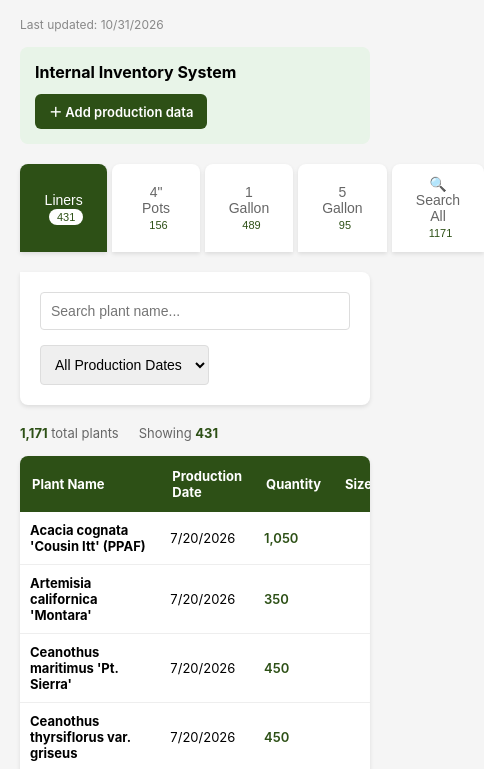
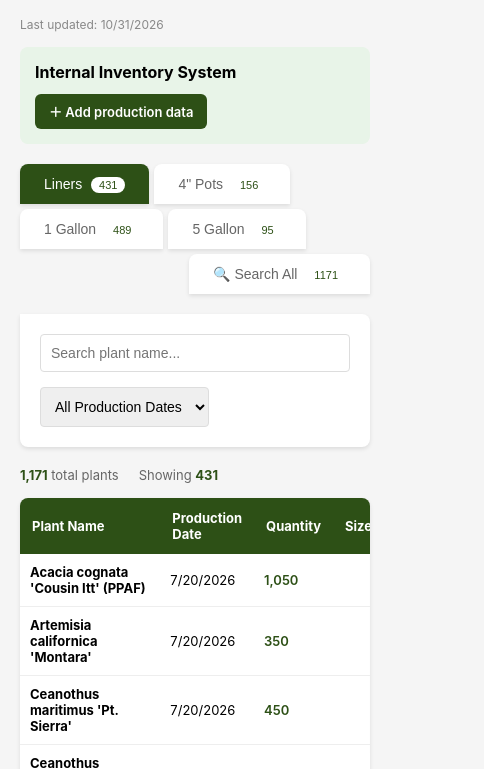
Before and after one commit to tfross67/liveinventory, a plain HTML site: page index.html in a window 390 px wide. Shown: the part 107-876 px from the top of the page, 484 px wide, since content can reach past the window. Drawn offline with Linux system fonts and the light colour scheme; no server answers.

Commit message:
fix(inventory): wrap the tab bar instead of overflowing the phone viewport
Five tabs measured 464px inside a 350px card, so the page scrolled sideways on
any phone and the 5 Gallon tab was cut off. flex-wrap lets Search All drop to
a second row.

```diff
--- a/index.html
+++ b/index.html
@@ -11,7 +11,7 @@
         h1 { color: #2d5016; margin-bottom: 5px; }
         .subtitle { color: #666; margin-bottom: 20px; }
 
-        .tabs { display: flex; gap: 5px; margin-bottom: 20px; }
+        .tabs { display: flex; gap: 5px; margin-bottom: 20px; flex-wrap: wrap; }
         .tab {
             padding: 12px 24px; background: white; border: none; border-radius: 8px 8px 0 0;
             cursor: pointer; font-size: 14px; font-weight: 500; color: #666;
```
